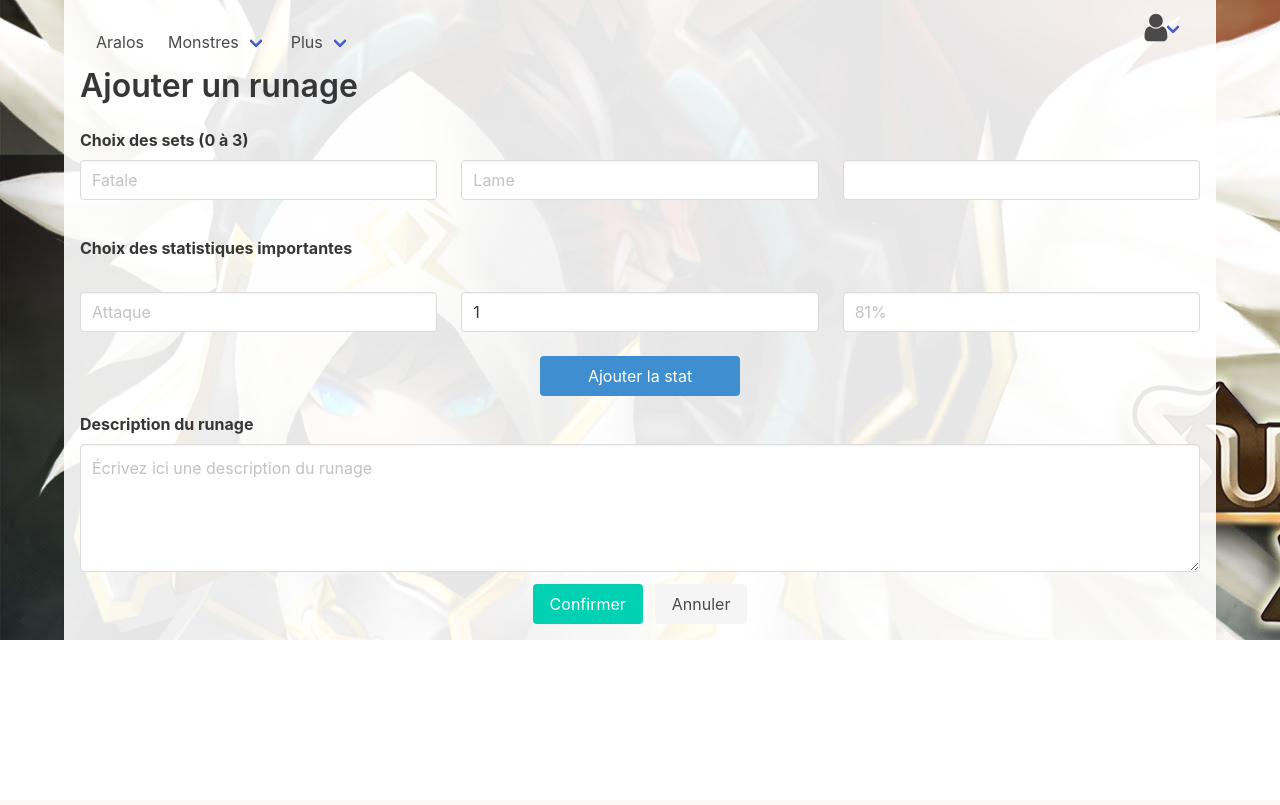
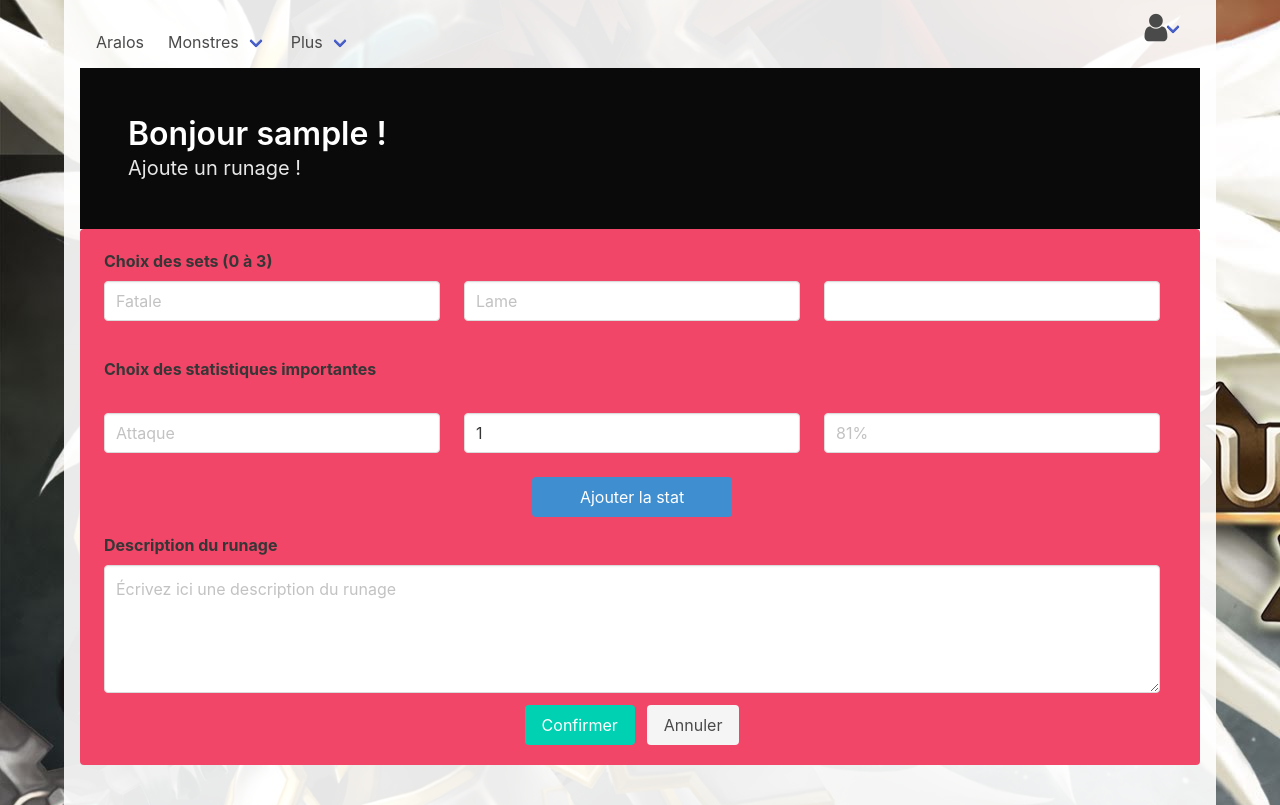
Before and after one commit to Smiley32/New-Aralos-Website, a PHP site: template views/runages/add.php in a window 1280 px wide. Before the commit the page ends 640 px from the top, so only its background shows below. Run offline with PHP 8.4, Linux system fonts and the light colour scheme; the template is opened without the code that fills it, so the values that code supplies are empty; the visitor is signed in with stand-in values (Sample User, id 1); some libraries are stand-ins or nearby versions.

Commit message:
Add files via upload

```diff
--- a/views/runages/add.php
+++ b/views/runages/add.php
@@ -1,4 +1,13 @@
-<h1 class="title">Ajouter un runage</h1>
+<section class="hero is-black welcome is-black">
+    <div class="hero-body">
+        <h1 class="title">
+            Bonjour <?php echo $_SESSION['pseudo']; ?> !
+        </h1>
+        <h2 class="subtitle">
+            Ajoute un runage !
+        </h2>
+    </div>
+</section>
 
 <?php if($error) { foreach($errors as $e) { ?>
     <article class="message is-danger">
@@ -12,6 +21,12 @@
     </article>
 <?php }} ?>
 
+
+
+<div class="tile is-ancestor">
+
+        <div class="tile is-14 is-vertical is-parent">
+            <article class="tile is-child notification is-danger">
 <form method="POST">
     <label class="label">Choix des sets (0 à 3)</label>
     <div class="columns">
@@ -95,6 +110,8 @@
         </p>
     </div>
 </form>
+</div>
+</div>
 
 <script>
 
--- a/views/runages/ajaxGetRunage.php
+++ b/views/runages/ajaxGetRunage.php
@@ -1,5 +1,6 @@
 <div class="card" style="max-width:30rem;">
-    <div class="card-content">
+    <!-- <div class="card-content"> -->
+        <article class="tile is-child notification is-dark">
         <?php foreach($sets as $set) { ?>
             <?php echo $set['set_name'], '<br />'; ?>
         <?php } ?>
@@ -16,5 +17,6 @@
         <?php } ?>
         <hr />
         <?php echo $runage['ru_txt']; ?>
-    </div>
+    </article>
+    <!-- </div> -->
 </div>
```
Also changed, not shown: views/runages/connect.php (+33 -3 lines).
